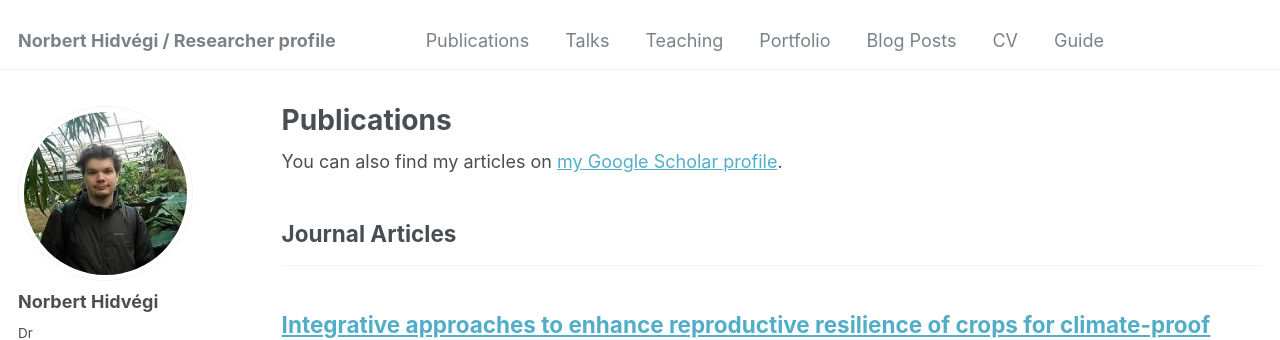
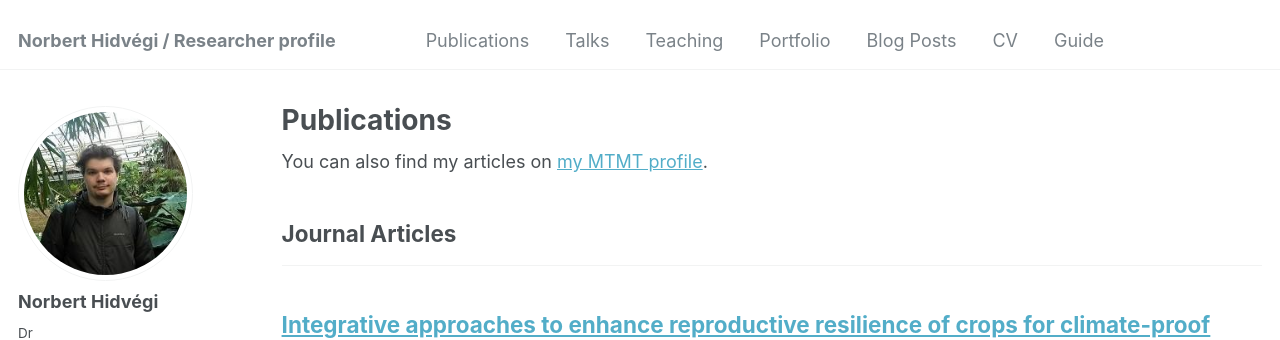
Before and after one commit to hidvegin/hidvegin.github.io, a Jekyll site: the page built from _pages/publications.html, in a window 1280 px wide and 900 px high. Shown: the top 340 px of the window. Built offline with Jekyll 4.4.1, drawn with Linux system fonts in a browser that asks for light colours; some web fonts are replaced.

Commit message:
Update link in publications page to point to MTMT profile

```diff
--- a/_pages/publications.html
+++ b/_pages/publications.html
@@ -6,7 +6,7 @@ author_profile: true
 ---
 
 {% if site.author.googlescholar %}
-  <div class="wordwrap">You can also find my articles on <a href="{{site.author.googlescholar}}">my Google Scholar profile</a>.</div>
+  <div class="wordwrap">You can also find my articles on <a href="{{site.author.MTMT}}">my MTMT profile</a>.</div>
 {% endif %}
 
 {% include base_path %}
```
